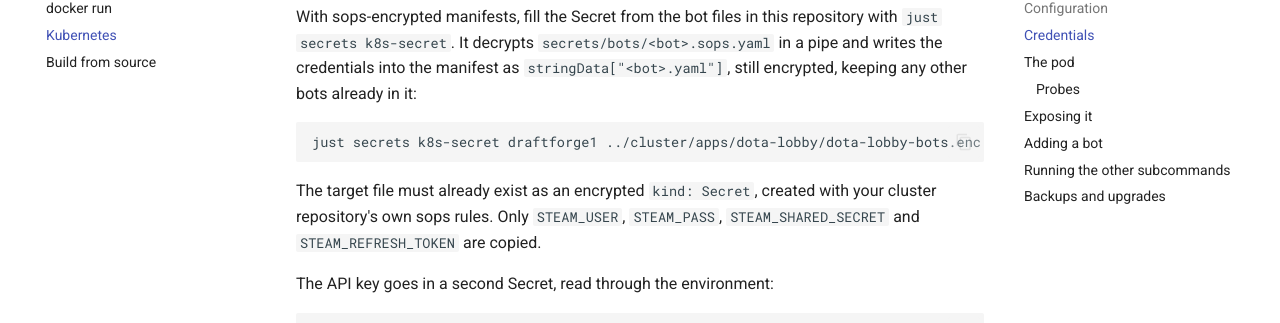
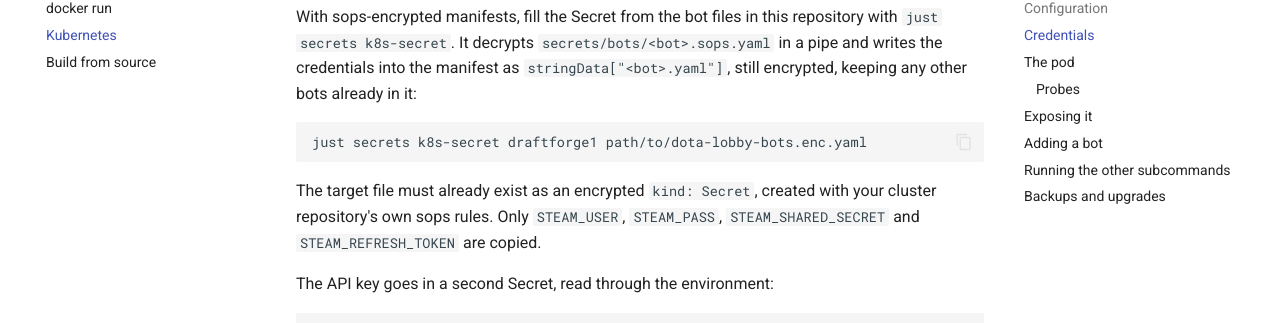
Before and after one commit to kettleofketchup/dota_lobby, an MkDocs documentation site: the page built from docs/deployment/kubernetes.md, in a window 1280 px wide and 900 px high, scrolled down 1675 px. Shown: the part 127-450 px from the top of the window. Built offline with MkDocs 1.6.1 and Material for MkDocs 9.7.7, drawn with Linux system fonts in a browser that asks for light colours; comment, search, counter and statistics services are not loaded.

Commit message:
docs: use a placeholder path in the k8s-secret example

````diff
--- a/docs/deployment/kubernetes.md
+++ b/docs/deployment/kubernetes.md
@@ -70,7 +70,7 @@ credentials into the manifest as `stringData["<bot>.yaml"]`, still encrypted, ke
 bots already in it:
 
 ```bash
-just secrets k8s-secret draftforge1 ../cluster/apps/dota-lobby/dota-lobby-bots.enc.yaml
+just secrets k8s-secret draftforge1 path/to/dota-lobby-bots.enc.yaml
 ```
 
 The target file must already exist as an encrypted `kind: Secret`, created with your
````
